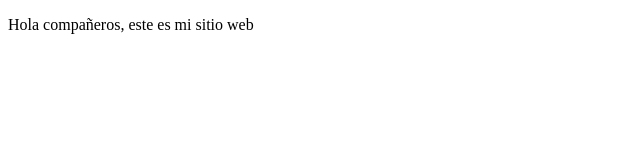
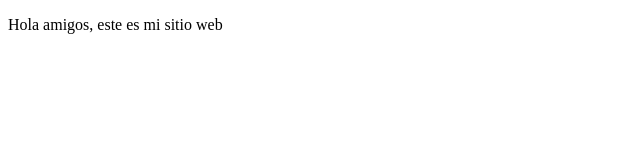
Before and after one commit to danilorrcode/proyectoDemoPrework, a plain HTML site: page index.html in a window 1280 px wide. Shown: the full height of the page, 0-640 px from the left. Drawn offline with Linux system fonts and the light colour scheme.

Commit message:
nuevos cambios agregados por Danilo

```diff
--- a/index.html
+++ b/index.html
@@ -7,6 +7,6 @@
     <title>Hola Mundo</title>
 </head>
 <body>
-    <p>Hola compañeros, este es mi sitio web</p>
+    <p>Hola amigos, este es mi sitio web</p>
 </body>
 </html>
```
